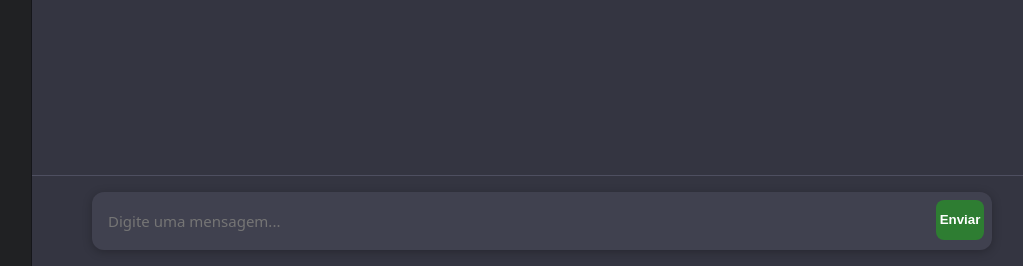
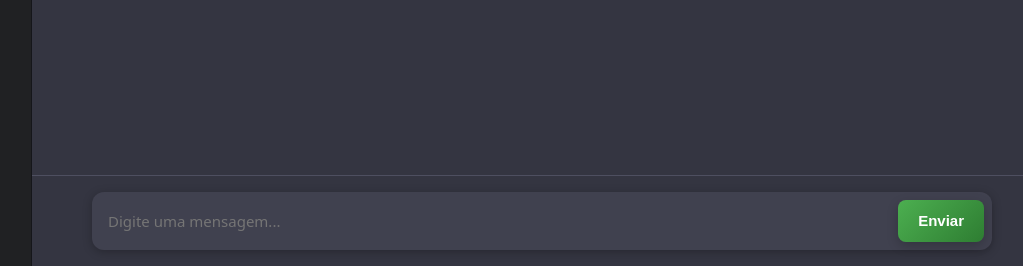
Before and after one commit to WeezyHS/ia_leis_ambientais, a FastAPI app: page /chat-ai in a window 1280 px wide. Shown: the part 534-800 px from the top of the page, without its empty margins (228-1251 px from the left). Run offline with FastAPI, Linux system fonts and the light colour scheme.

Commit message:
Redução de linhas e melhoria da parte visual do botão "Enviar"!

```diff
--- a/static/css/style.css
+++ b/static/css/style.css
@@ -268,11 +268,13 @@ body, html {
   display: flex; flex-direction: column; gap: 4px;
   overflow: auto;
 }
+
 .chat-history li{
   position: relative;
   display: flex;
   align-items: center;
 }
+
 .chat-history li a{
   display: block;
   padding: 8px 10px;
@@ -420,19 +422,29 @@ body, html {
   overflow: auto;
 }
 
-  .message-form button{
-    min-width: 48px;
-    height: 40px;
+#send-button {
+  background: linear-gradient(135deg, #4CAF50, #2E7D32);
+  color: white;
   border: none;
+  padding: 10px 20px;
   border-radius: 8px;
-    background: var(--accent);
-    color: #fff;
+  font-size: 15px;
   font-weight: 600;
   cursor: pointer;
-    transition: background .15s, transform .02s;
+  box-shadow: 0 4px 12px rgba(0, 0, 0, 0.2);
+  transition: all 0.3s ease;
 }
-  .message-form button:hover{ background: var(--accent-hover); }
-  .message-form button:active{ transform: translateY(1px); }
+
+#send-button:hover {
+  background: linear-gradient(135deg, #45A049, #1B5E20);
+  box-shadow: 0 6px 16px rgba(0, 0, 0, 0.25);
+  transform: translateY(-1px);
+}
+
+#send-button:active {
+  transform: translateY(0);
+  box-shadow: 0 2px 6px rgba(0, 0, 0, 0.2);
+}
 
 /* ================================
 Detalhes extras
@@ -478,9 +490,7 @@ body, html {
   .message-form, .message .text{ max-width: 100%; }
 }
 
-
 /*PAINEL CENTRA - DASHBOARD*/
-
 /* --- ESTILOS DA PÁGINA DO PAINEL (DASHBOARD) --- */
 
 .dashboard-container {
```
Lines whose indentation alone changed are shown as unchanged.
